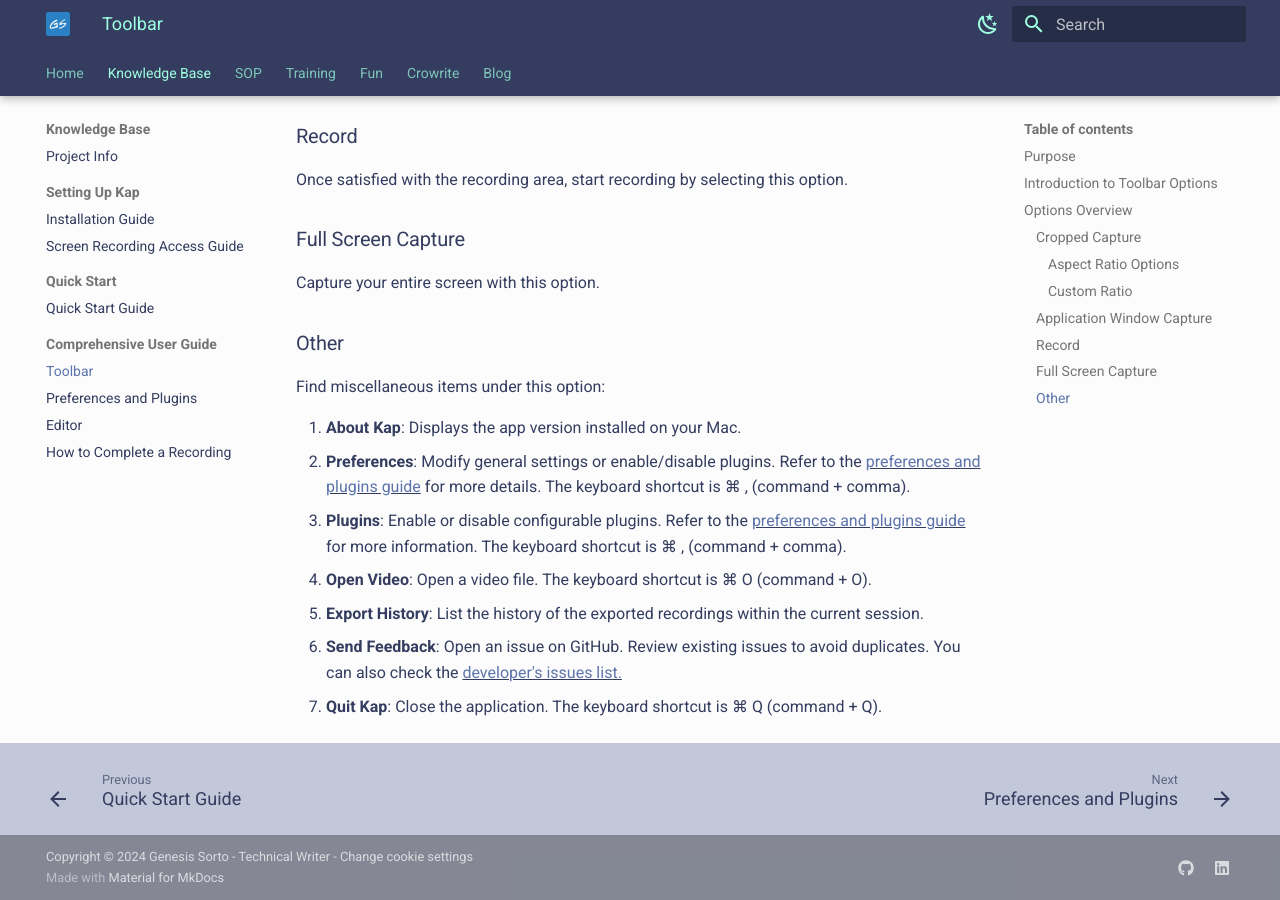
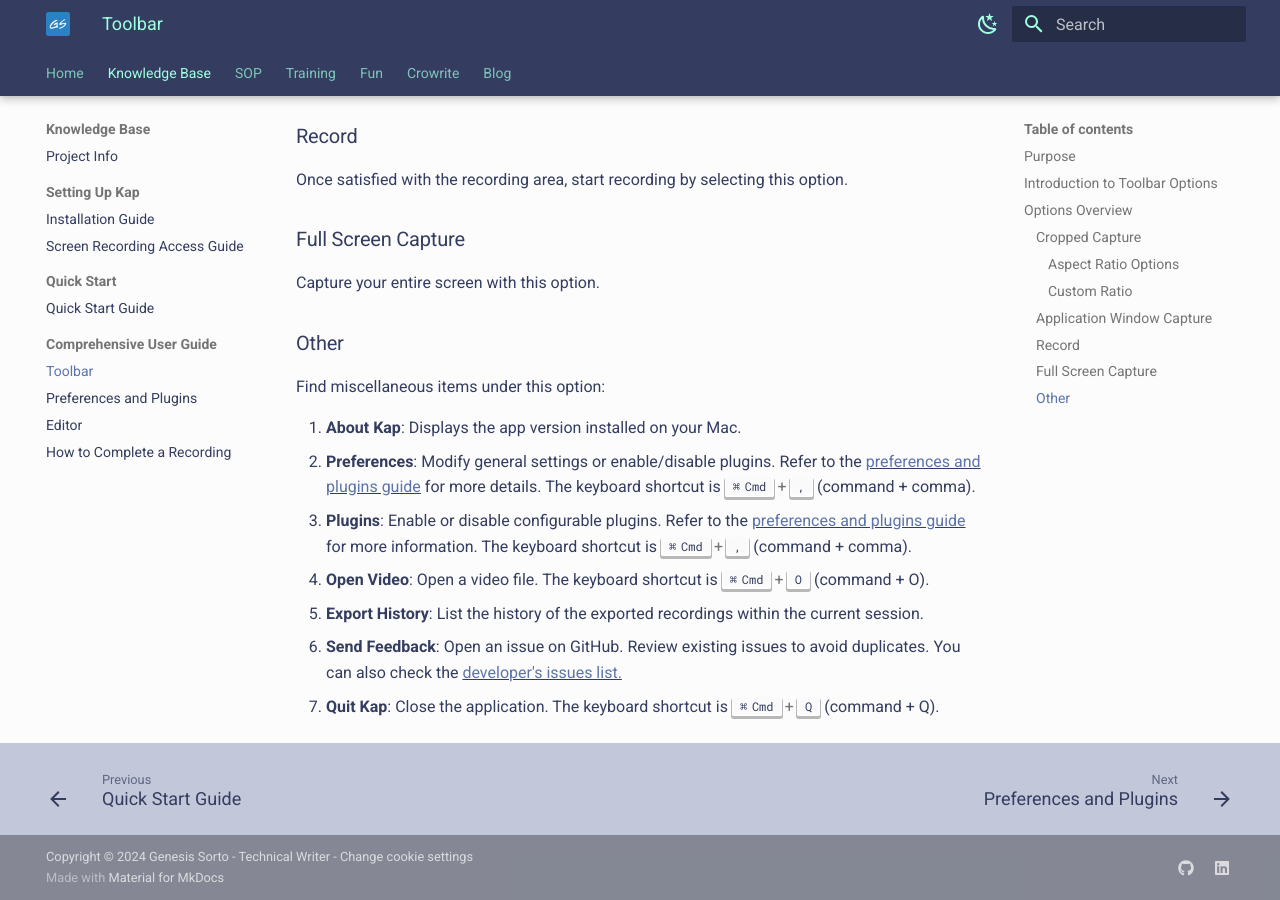
Before and after one commit to genesis-writing/gen-tech-writing-portfolio-and-blog-v2, an MkDocs documentation site: the page built from docs/knowledge-base/comprehensive_user_guide/Tool-Bar_393330.md, in a window 1280 px wide and 900 px high, scrolled down 2450 px. Built offline with MkDocs 1.6.1 and Material for MkDocs 9.7.7, drawn with Linux system fonts in a browser that asks for light colours.

Commit message:
Add keyboard keys formatting to kb docs

```diff
--- a/docs/knowledge-base/Quick-Start-Guide_327712.md
+++ b/docs/knowledge-base/Quick-Start-Guide_327712.md
@@ -66,4 +66,4 @@ Set size parameters, frames per second, file format, and export location. Click
 
 ## **Preferences and Plugins**
 
-Modify Kap's preferences and enable plugins to customize the app to your needs. The keyboard shortcut to the app's preferences is ⌘ , (command + comma). For more information, refer to the <u>[preferences and plugins guide](./comprehensive_user_guide/Preferences-and-Plugins_360709.md)</u>.
+Modify Kap's preferences and enable plugins to customize the app to your needs. The keyboard shortcut to the app's preferences is ++cmd+comma++ (command + comma). For more information, refer to the <u>[preferences and plugins guide](./comprehensive_user_guide/Preferences-and-Plugins_360709.md)</u>.
--- a/docs/knowledge-base/comprehensive_user_guide/Preferences-and-Plugins_360709.md
+++ b/docs/knowledge-base/comprehensive_user_guide/Preferences-and-Plugins_360709.md
@@ -8,7 +8,7 @@ tags:
 
 ## **Purpose**
 
-This guide highlights the available options within the app's preferences and shows you how to enable plugins to enhance your user experience. The keyboard shortcut for preferences or plugins is ⌘ , (command + key).
+This guide highlights the available options within the app's preferences and shows you how to enable plugins to enhance your user experience. The keyboard shortcut for preferences or plugins is ++cmd+comma++ (command + commma).
 
 ## **Preferences**
 
@@ -19,7 +19,7 @@ This general section contains various settings for customizing your recording ex
   1. **Show cursor**: Hide or display the mouse cursor within your recordings.
   2. **Highlight clicks**: If "Show cursor" is enabled, highlight clicks made during a recording by surrounding the cursor with a circle.
      1. ![Circle surrounding cursor](../../assets/img/Preferences-and-Plugins_360709_images/360730.jpg)
-  3. **Keyboard shortcuts**: Set up keyboard shortcuts to access Kap's toolbar instantly. Choose from predetermined options or create one from scratch (e.g., ⌘ ⌥ X).
+  3. **Keyboard shortcuts**: Set up keyboard shortcuts to access Kap's toolbar instantly. Choose from predetermined options or create one from scratch (e.g., ++cmd+opt+x++ (command + option + X)).
      1. ![Configured keyboard shortcut](../../assets/img/Preferences-and-Plugins_360709_images/262587.png)
   4. **Loop exports**: Infinitely loop export files.
   5. **Audio recording**: Record audio from an input device. Enable this to grant Kap access to the microphone and select an input device like your Mac's microphone or a headset.
--- a/docs/knowledge-base/comprehensive_user_guide/Tool-Bar_393330.md
+++ b/docs/knowledge-base/comprehensive_user_guide/Tool-Bar_393330.md
@@ -64,9 +64,9 @@ Capture your entire screen with this option.
 Find miscellaneous items under this option:
 
   1. **About Kap**: Displays the app version installed on your Mac.
-  2. **Preferences**: Modify general settings or enable/disable plugins. Refer to the <u>[preferences and plugins guide](Preferences-and-Plugins_360709.md)</u> for more details. The keyboard shortcut is ⌘ , (command + comma).
-  3. **Plugins**: Enable or disable configurable plugins. Refer to the <u>[preferences and plugins guide](Preferences-and-Plugins_360709.md)</u> for more information. The keyboard shortcut is ⌘ , (command + comma).
-  4. **Open Video**: Open a video file. The keyboard shortcut is ⌘ O (command + O).
+  2. **Preferences**: Modify general settings or enable/disable plugins. Refer to the <u>[preferences and plugins guide](Preferences-and-Plugins_360709.md)</u> for more details. The keyboard shortcut is ++cmd+comma++ (command + comma).
+  3. **Plugins**: Enable or disable configurable plugins. Refer to the <u>[preferences and plugins guide](Preferences-and-Plugins_360709.md)</u> for more information. The keyboard shortcut is ++cmd+comma++ (command + comma).
+  4. **Open Video**: Open a video file. The keyboard shortcut is ++cmd+o++ (command + O).
   5. **Export History**: List the history of the exported recordings within the current session.
   6. **Send Feedback**: Open an issue on GitHub. Review existing issues to avoid duplicates. You can also check the <u>[developer's issues list.](https://github.com/wulkano/Kap/issues)</u>
-  7. **Quit Kap**: Close the application. The keyboard shortcut is ⌘ Q (command + Q).
+  7. **Quit Kap**: Close the application. The keyboard shortcut is ++cmd+q++ (command + Q).
```
